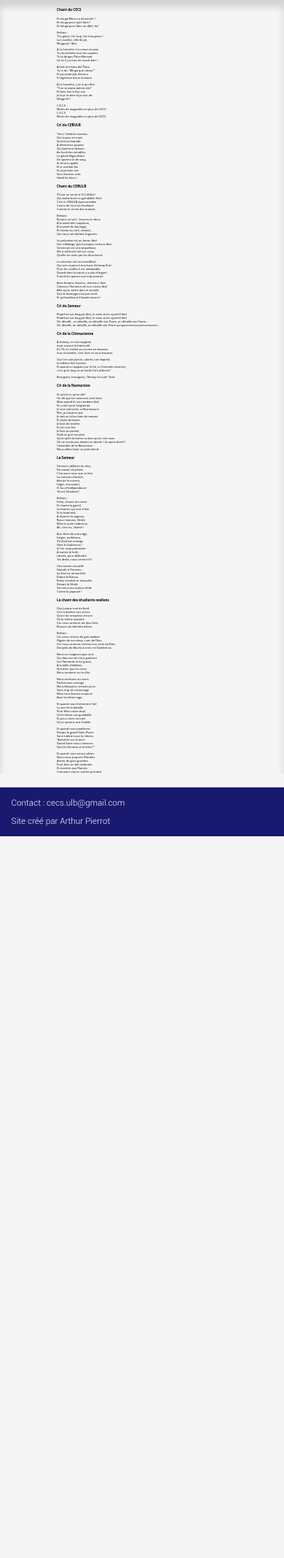
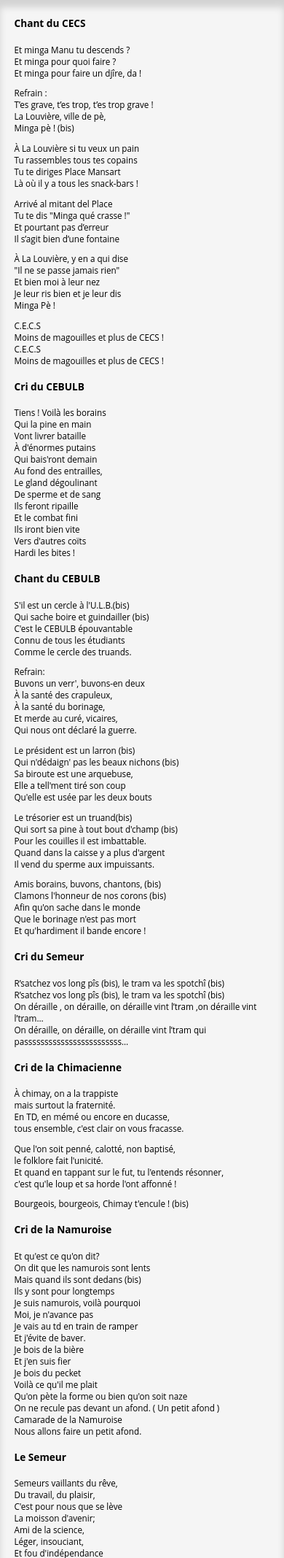
Before and after one commit to Jepsiko/site-cecs, a Django app: page /chants/ in a window 390 px wide. Shown: the part 183-2318 px from the top of the page at 73% size. Before the commit the page ends 1329 px from the top, so only its background shows below. Run offline with Django 3.2, Linux system fonts and the light colour scheme; data comes from the database, SQL or seed files in the repository.

Commit message:
Added mobile version for chants

```diff
--- a/main/static/main/style.css
+++ b/main/static/main/style.css
@@ -794,6 +794,27 @@ a:hover {
 	font-size: 1vw;
 }
 
+@media screen and (max-width: 800px) {
+	.chants {
+		box-shadow: inset 0 10px 10px var(--comite-shadow-color);
+		padding-left: 5vw;
+		padding-right: 5vw;
+		text-align: left;
+		font-family: 'Open Sans', sans-serif;
+		margin-bottom: 5vw;
+		padding-top: 1vw;
+	}
+
+	.chants h4 {
+		font-size: 3.5vw;
+		font-weight: bold;
+	}
+
+	.chants p {
+		font-size: 3vw;
+	}
+}
+
 /* EVENT */
 
 .event {
```
